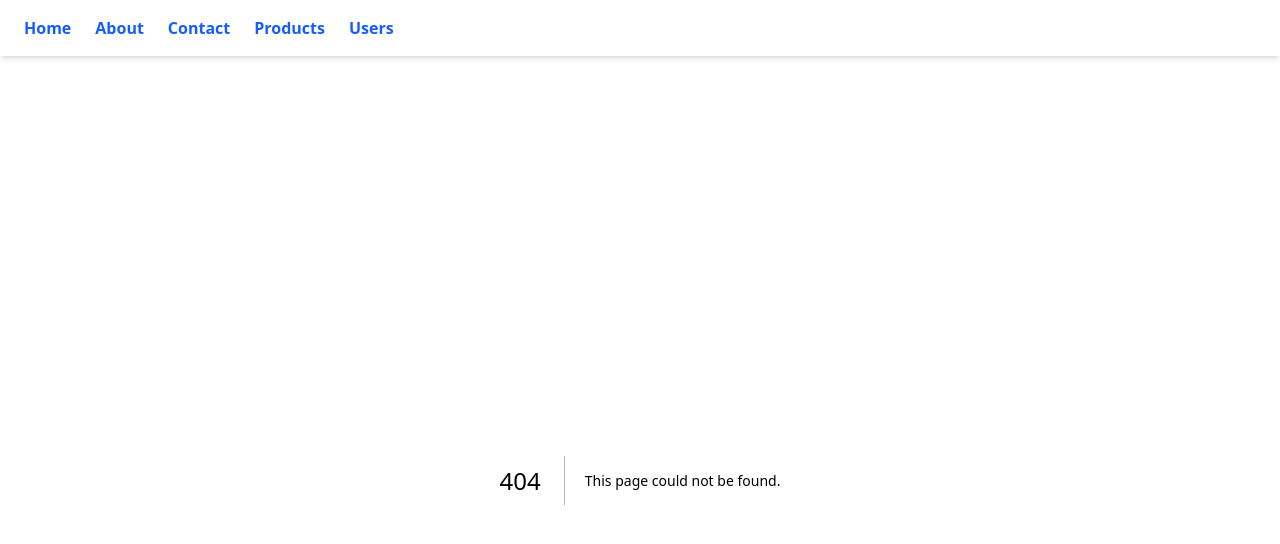
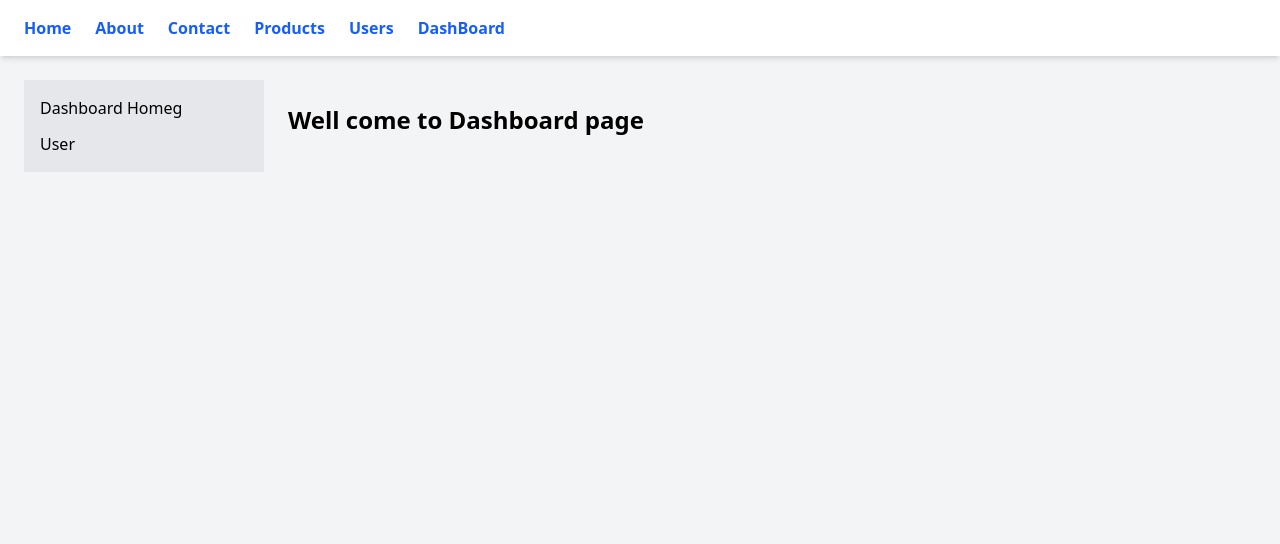
Before and after one commit to chunchusangeetha/Nextjs-Practice, a Next.js app in the folder nextjs-week1/: page /dashboard in a window 1280 px wide. Before the commit this address had no page. Shown: the top 544 px of the page. Built offline with nearby package versions, Linux system fonts and the light colour scheme.

Commit message:
day -4 implement Next.js loading, error boundary, and suspense for dashboard users

```diff
--- a/nextjs-week1/app/components/Navbar.tsx
+++ b/nextjs-week1/app/components/Navbar.tsx
@@ -20,6 +20,9 @@ export default function NavBar() {
             <Link href="/users" className="text-blue-600 font-semibold hover:underline">
                 Users
             </Link>
+            <Link href='/dashboard' className="text-blue-600 font-semibold hover:underline">
+                DashBoard
+            </Link>
         </nav>
     )
 }
--- /dev/null
+++ b/nextjs-week1/app/dashboard/error.tsx
@@ -0,0 +1,18 @@
+"use client"
+export default function Error({
+    error,reset
+}:{
+    error:Error,
+    reset:()=>void
+}){
+    return(
+        <div className="p-6">
+            <h2 className="text-red-600 text-xl">Something went wrong</h2>
+            <button
+            className="mt-4 bg-blue-400 text-white px-4 py-2"
+            onClick={()=>reset()}>
+                try Agian
+            </button>
+        </div>
+    )
+}
--- /dev/null
+++ b/nextjs-week1/app/dashboard/layout.tsx
@@ -0,0 +1,21 @@
+import Link from "next/link"
+
+export default function DashboardLayout({ children }: { children: React.ReactNode }) {
+    return (
+        <>
+            <div className="flex">
+                <aside className="w-60 bg-gray-200 p-4">
+                    <ul className="space-y-3">
+                        <li><Link href="/dashboard">Dashboard Homeg</Link></li>
+                        <li><Link href="/dashboard/user">User</Link></li>
+
+                    </ul>
+                </aside>
+                <main className="flex-1 p-6">
+                    {children}
+                </main>
+            </div>
+        </>
+
+    )
+}
--- /dev/null
+++ b/nextjs-week1/app/dashboard/loading.tsx
@@ -0,0 +1,7 @@
+export default function Loadingpage(){
+    return (
+        <>
+            <h1 className="text-lg font-semibold">Loading DashBoard Page...</h1>
+        </>
+    )
+}
--- /dev/null
+++ b/nextjs-week1/app/dashboard/page.tsx
@@ -0,0 +1,7 @@
+export default function DashboardPage() {
+    return (
+        <main>
+            <h1 className="text-2xl font-bold">Well come to Dashboard page</h1>
+        </main>
+    )
+}
--- /dev/null
+++ b/nextjs-week1/app/dashboard/user/page.tsx
@@ -0,0 +1,13 @@
+import { Suspense } from "react";
+import UsersList from "./userList";
+
+export default function Userpage(){
+    return(
+        <>
+        <h1 className="text-2xl font-bold">Users DashBoard</h1>
+        <Suspense fallback={<p>Loading User.............</p>}>
+            <UsersList/>
+        </Suspense>
+        </>
+    )
+}
--- /dev/null
+++ b/nextjs-week1/app/dashboard/user/userList.tsx
@@ -0,0 +1,32 @@
+type User = {
+  id: number
+  name: string
+  email: string
+}
+
+export default async function UsersList() {
+
+  // simulate slow API
+  await new Promise((resolve) =>
+    setTimeout(resolve, 3000)
+  )
+
+  const res = await fetch(
+    "https://jsonplaceholder.typicode.com/users"
+  )
+
+  const users: User[] = await res.json()
+
+  return (
+    <ul className="mt-4 space-y-2">
+
+      {users.map((user) => (
+        <li key={user.id} className="border p-2">
+          <p>{user.name}</p>
+          <p className="text-gray-500">{user.email}</p>
+        </li>
+      ))}
+
+    </ul>
+  )
+}
--- a/nextjs-week1/app/layout.tsx
+++ b/nextjs-week1/app/layout.tsx
@@ -11,7 +11,6 @@ export default function RootLayout({
       <body className="min-h-screen bg-gray-100">
         <NavBar/>
         <main className="p-6">{children}</main>
-
       </body>
     </html>
   );
```
